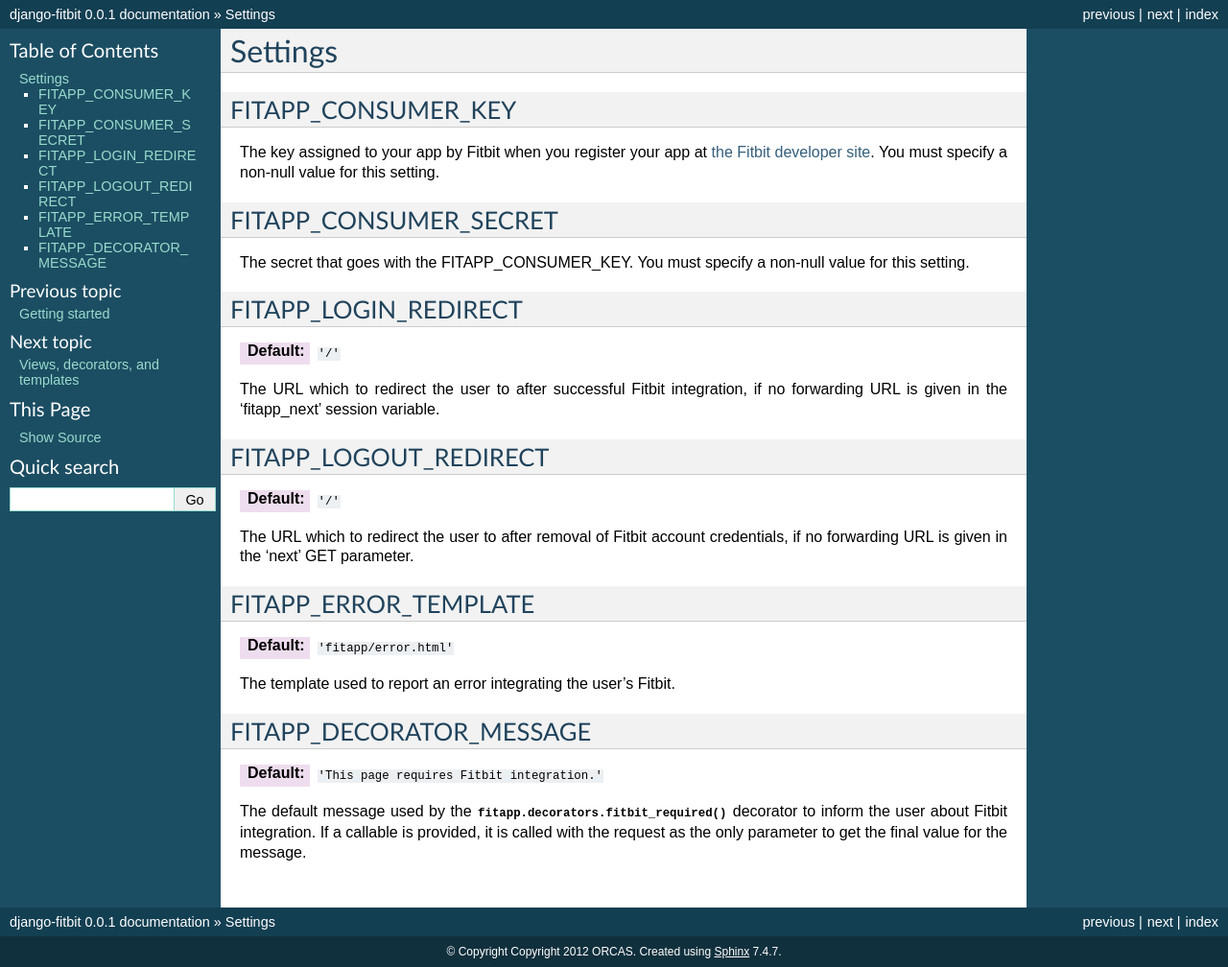
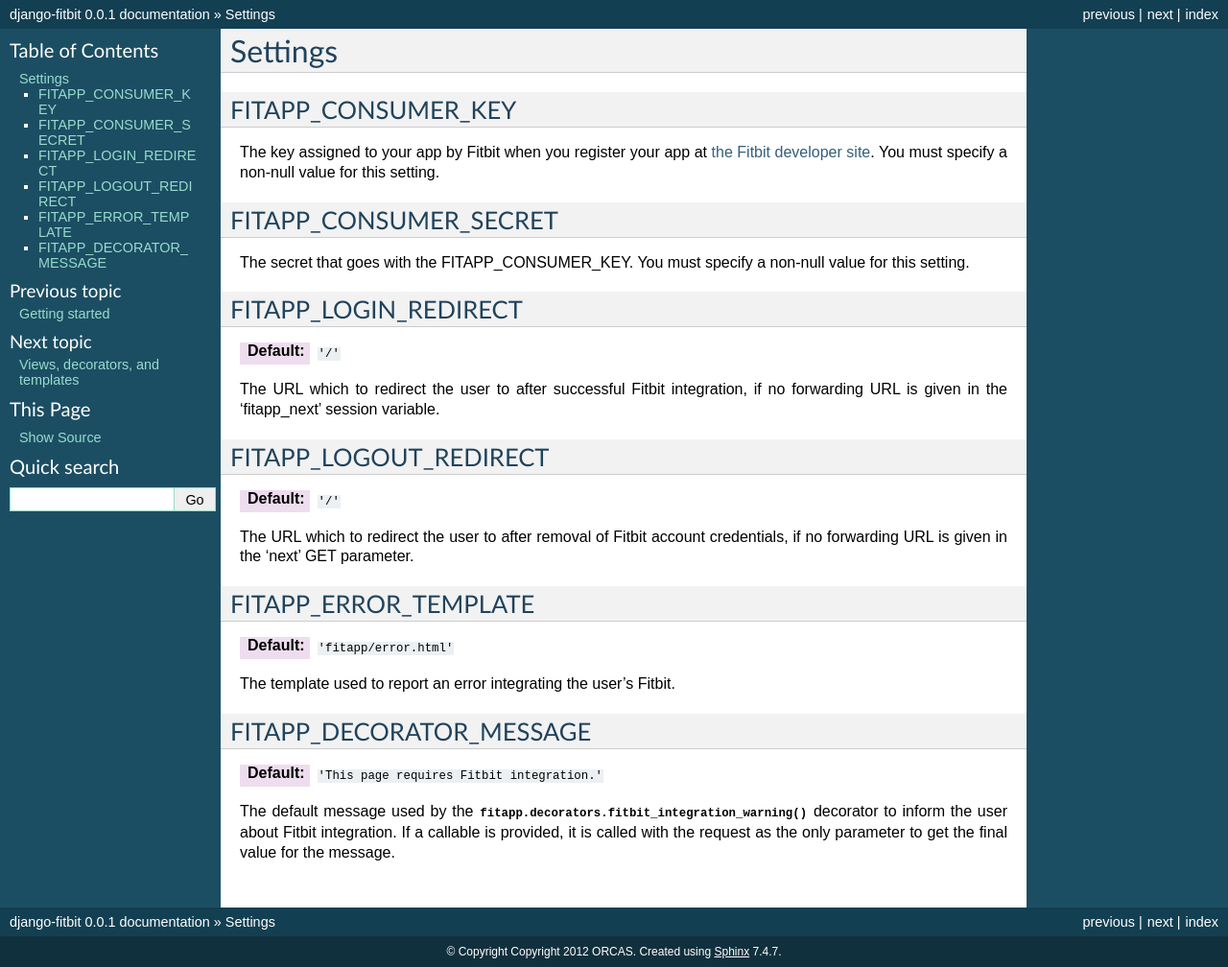
Before and after one commit to orcasgit/django-fitbit, a Sphinx documentation site: the page built from docs/settings.rst, in a window 1280 px wide. Shown: the whole page at 96% size. Built offline with Sphinx 7.4.7, drawn with Linux system fonts in a browser that asks for light colours; the version number is read from the project's files by our own code.

Commit message:
Removed more references to fitbit_required from docs

```diff
--- a/docs/settings.rst
+++ b/docs/settings.rst
@@ -60,7 +60,7 @@ FITAPP_DECORATOR_MESSAGE
 
 :Default: ``'This page requires Fitbit integration.'``
 
-The default message used by the :py:func:`fitapp.decorators.fitbit_required`
-decorator to inform the user about Fitbit integration. If a callable is
-provided, it is called with the request as the only parameter to get the final
-value for the message.
+The default message used by the
+:py:func:`fitapp.decorators.fitbit_integration_warning` decorator to inform
+the user about Fitbit integration. If a callable is provided, it is called
+with the request as the only parameter to get the final value for the message.
--- a/docs/starting.rst
+++ b/docs/starting.rst
@@ -36,7 +36,7 @@ Getting started
    template behavior, use the :ref:`is_integrated_with_fitbit` template
    filter. Or in a view, call the :py:func:`fitapp.utils.is_integrated`
    function. You can also use the decorator
-   :py:func:`fitapp.decorators.fitbit_required` to display a message to the
+   :py:func:`fitapp.decorators.fitbit_integration_warning` to display a message to the
    user when they are not integrated with Fitbit.
 
 7. To send the user through authorization at the Fitbit site for your app to
```
